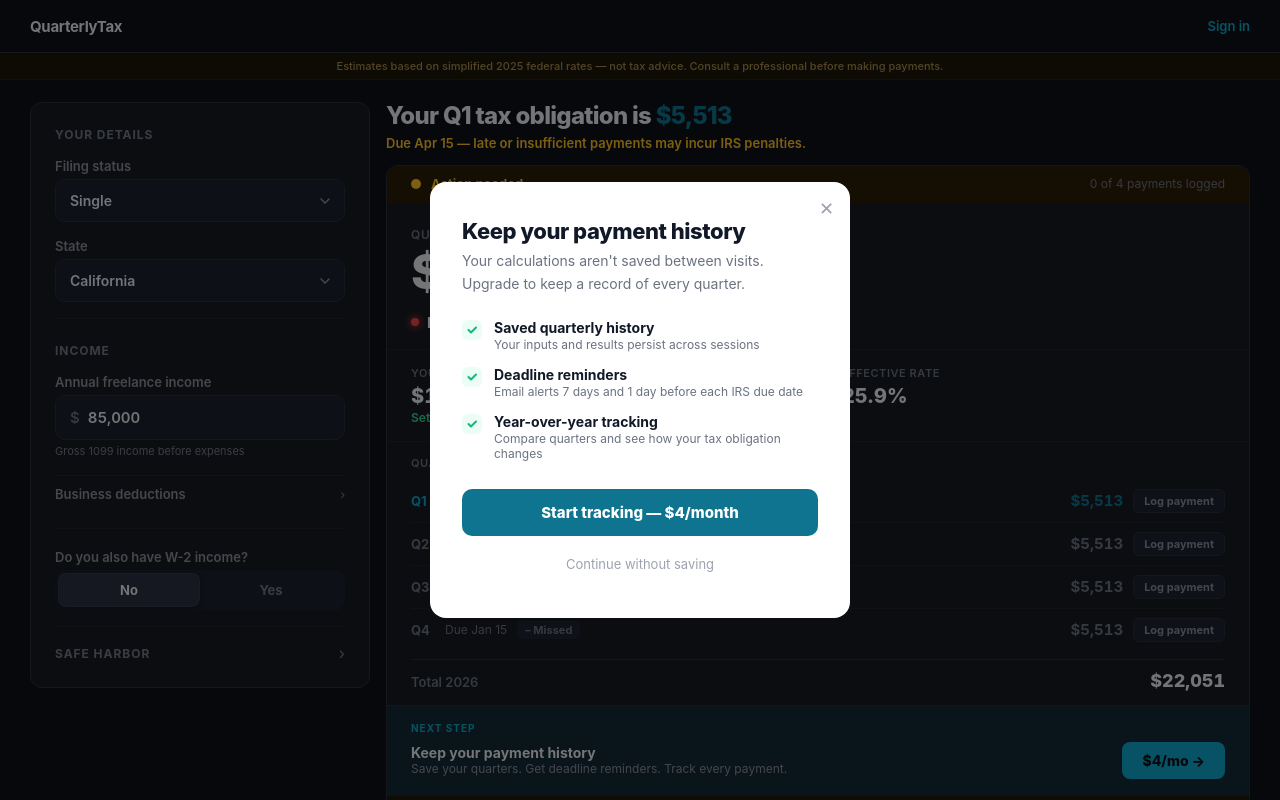
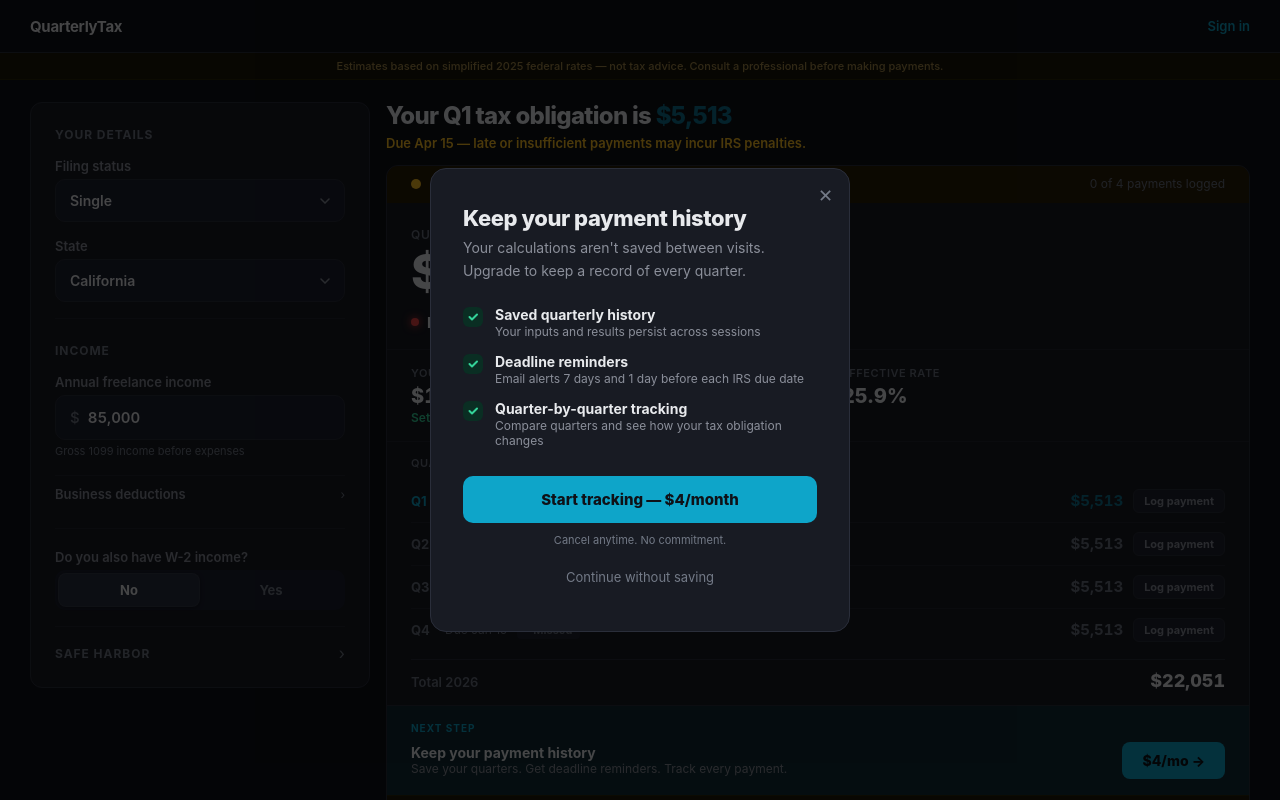
Before and after one commit to Tnellyy/Quarterlytax, a React (Vite) app: page / in a window 1280 px wide. Both pictures are taken after a click on the button "Sign in". Shown: the top 800 px of the page. Built offline with nearby package versions, Linux system fonts and the light colour scheme.

Commit message:
Update UpgradeModal.jsx

```diff
--- a/src/components/UpgradeModal.jsx
+++ b/src/components/UpgradeModal.jsx
@@ -3,24 +3,24 @@ export default function UpgradeModal({ open, onClose }) {
 
   return (
     <div onClick={onClose} style={{
-      position: "fixed", inset: 0, background: "rgba(0,0,0,.5)",
+      position: "fixed", inset: 0, background: "rgba(0,0,0,.7)",
       display: "flex", alignItems: "center", justifyContent: "center",
       zIndex: 100, padding: 20,
     }}>
       <div onClick={(e) => e.stopPropagation()} style={{
-        background: "#fff", borderRadius: 16, padding: "36px 32px",
+        background: "#181b23", border: "1px solid #2a2e3a",
+        borderRadius: 16, padding: "36px 32px",
         maxWidth: 420, width: "100%", position: "relative",
       }}>
         <button onClick={onClose} style={{
           position: "absolute", top: 16, right: 16,
-          background: "none", border: "none", fontSize: 18, color: "#9ca3af", cursor: "pointer",
+          background: "none", border: "none", fontSize: 18, color: "#737a87", cursor: "pointer",
         }}>✕</button>
 
-        {/* FIX #5: CTA COPY ALIGNED TO REAL PAID VALUE */}
-        <div style={{ fontSize: 22, fontWeight: 800, color: "#111827", letterSpacing: "-.02em", marginBottom: 6 }}>
+        <div style={{ fontSize: 22, fontWeight: 800, color: "#e8eaed", letterSpacing: "-.02em", marginBottom: 6 }}>
           Keep your payment history
         </div>
-        <div style={{ fontSize: 14, color: "#6b7280", marginBottom: 24, lineHeight: 1.6 }}>
+        <div style={{ fontSize: 14, color: "#8b8f9a", marginBottom: 24, lineHeight: 1.6 }}>
           Your calculations aren't saved between visits. Upgrade to keep a record of every quarter.
         </div>
 
@@ -28,36 +28,39 @@ export default function UpgradeModal({ open, onClose }) {
           {[
             { t: "Saved quarterly history", s: "Your inputs and results persist across sessions" },
             { t: "Deadline reminders", s: "Email alerts 7 days and 1 day before each IRS due date" },
-            { t: "Year-over-year tracking", s: "Compare quarters and see how your tax obligation changes" },
+            { t: "Quarter-by-quarter tracking", s: "Compare quarters and see how your tax obligation changes" },
           ].map((b, i) => (
             <div key={i} style={{ display: "flex", gap: 12, alignItems: "flex-start" }}>
               <div style={{
-                width: 20, height: 20, borderRadius: 6, background: "#ecfdf5",
+                width: 20, height: 20, borderRadius: 6, background: "#0a2e23",
                 display: "flex", alignItems: "center", justifyContent: "center",
                 flexShrink: 0, marginTop: 1,
               }}>
                 <svg width="12" height="12" viewBox="0 0 12 12" fill="none">
-                  <path d="M2.5 6l2.5 2.5 5-5" stroke="#10b981" strokeWidth="2" strokeLinecap="round" strokeLinejoin="round" />
+                  <path d="M2.5 6l2.5 2.5 5-5" stroke="#34d399" strokeWidth="2" strokeLinecap="round" strokeLinejoin="round" />
                 </svg>
               </div>
               <div>
-                <div style={{ fontSize: 14, fontWeight: 700, color: "#111827" }}>{b.t}</div>
-                <div style={{ fontSize: 12, color: "#6b7280", marginTop: 1 }}>{b.s}</div>
+                <div style={{ fontSize: 14, fontWeight: 700, color: "#e8eaed" }}>{b.t}</div>
+                <div style={{ fontSize: 12, color: "#8b8f9a", marginTop: 1 }}>{b.s}</div>
               </div>
             </div>
           ))}
         </div>
 
         <button style={{
-          width: "100%", padding: "14px", background: "#0e7490", color: "#fff",
+          width: "100%", padding: "14px", background: "#0ea5c9", color: "#0f1117",
           borderRadius: 10, fontWeight: 800, fontSize: 15, border: "none",
           cursor: "pointer", fontFamily: "inherit", marginBottom: 10,
         }}>
           Start tracking — $4/month
         </button>
+        <div style={{ fontSize: 11, color: "#737a87", textAlign: "center", marginBottom: 12 }}>
+          Cancel anytime. No commitment.
+        </div>
         <button onClick={onClose} style={{
           width: "100%", padding: "10px", background: "none", border: "none",
-          fontSize: 13, color: "#9ca3af", cursor: "pointer", fontFamily: "inherit",
+          fontSize: 13, color: "#737a87", cursor: "pointer", fontFamily: "inherit",
         }}>
           Continue without saving
         </button>
```
